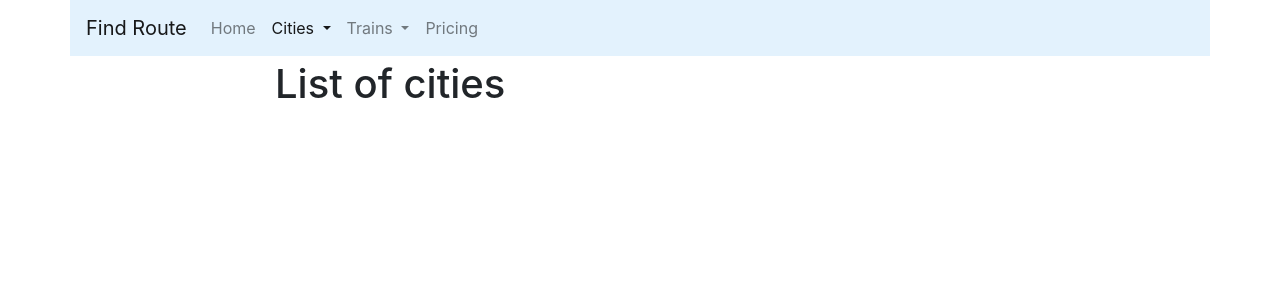
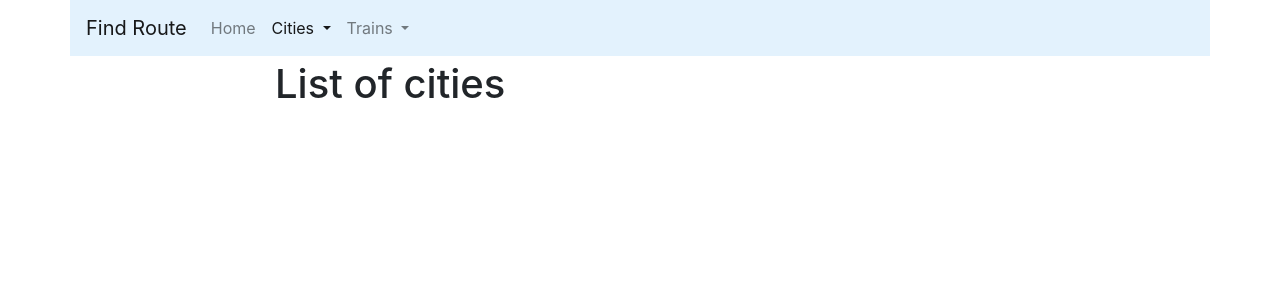
Before and after one commit to Atlan7/find_route, a Django app: page /cities/ in a window 1280 px wide. Shown: the top 300 px of the page. Run offline with Django 3.2, Linux system fonts and the light colour scheme; data that the repository does not hold is empty; some libraries are stand-ins or nearby versions.

Commit message:
Changed name of home link to find route

```diff
--- a/templates/inc/_nav.html
+++ b/templates/inc/_nav.html
@@ -1,3 +1,4 @@
+{% url 'find_route' as find_route_url %}
 {% url 'cities:view_cities' as view_cities_url %}
 {% url 'cities:add_city' as add_city_url %}
 {% url 'trains:view_trains' as view_trains_url %}
@@ -5,14 +6,14 @@
 
 
 <nav class="navbar navbar-expand-lg navbar-light container " style="background-color: #e3f2fd">
-    <a class="navbar-brand" href="{% url 'home' %}">Find Route</a>
+    <a class="navbar-brand" href="{% url 'find_route' %}">Find Route</a>
     <button class="navbar-toggler" type="button" data-toggle="collapse" data-target="#navbarNavDropdown" aria-controls="navbarNavDropdown" aria-expanded="false" aria-label="Toggle navigation">
         <span class="navbar-toggler-icon"></span>
     </button>
     <div class="collapse navbar-collapse" id="navbarNavDropdown">
         <ul class="navbar-nav">
-            <li class="nav-item {% if request.path == '/' %} active {% endif %} ">
-                <a class="nav-link" href="{% url 'home' %}"> Home </a>
+            <li class="nav-item {% if request.path == find_route_url %} active {% endif %} ">
+                <a class="nav-link" href="{% url 'find_route' %}"> Home </a>
             </li>
             <li class="nav-item dropdown {% if request.path == view_cities_url or request.path == add_city_url %} active {% endif %} ">
                 <a class="nav-link dropdown-toggle" href="" id="navbarDropdownMenuLink" role="button" data-toggle="dropdown" aria-haspopup="true" aria-expanded="false">
@@ -32,9 +33,6 @@
                     <a class="dropdown-item" href="{% url 'trains:add_train' %}">Add train</a>
                 </div>
             </li>
-            <li class="nav-item">
-                <a class="nav-link" href="#">Pricing</a>
-            </li>
         </ul>
     </div>
 </nav>
```
